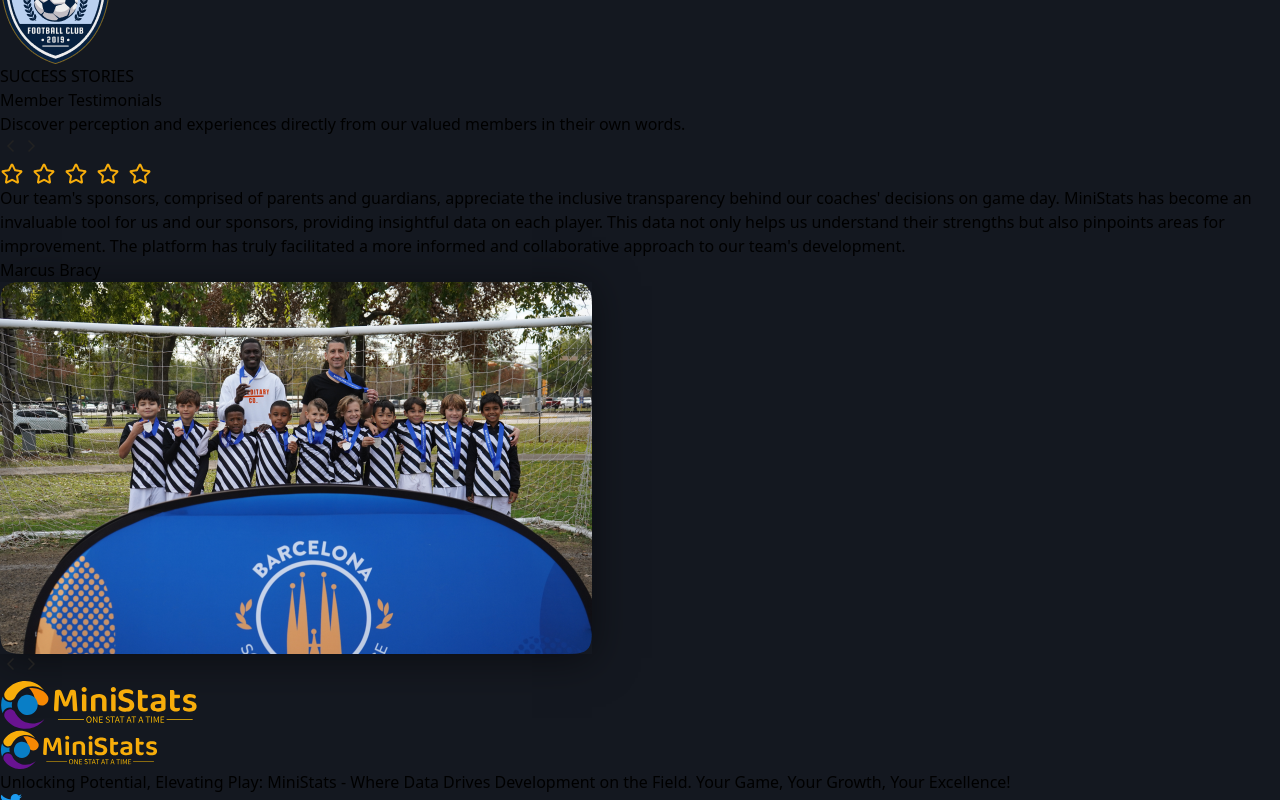
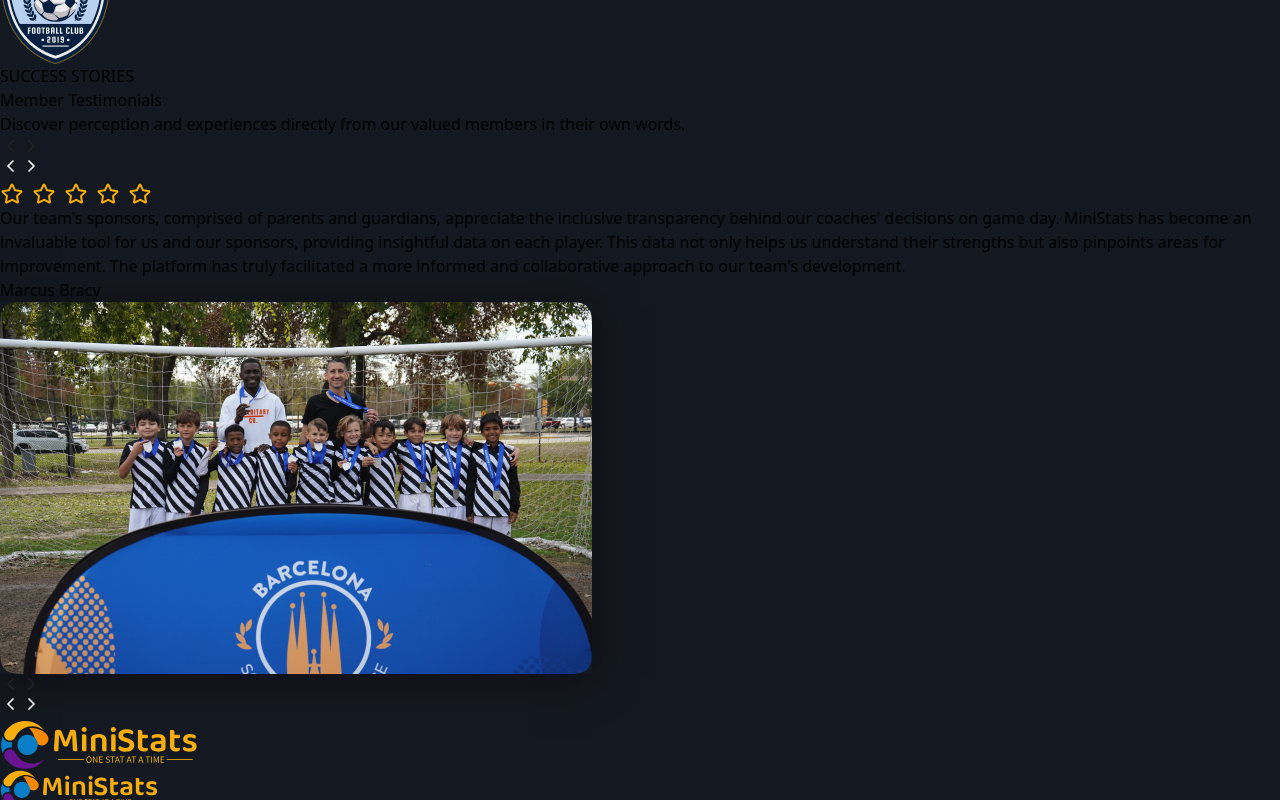
Before and after one commit to devbyishtiaq/ministats, a React (Create React App) app: page / in a window 1280 px wide. Shown: the part 5180-5980 px from the top of the page. Built offline with nearby package versions, Linux system fonts and the light colour scheme.

Commit message:
added hover effect for slider buttons

```diff
--- a/src/components/home/Testimonials.jsx
+++ b/src/components/home/Testimonials.jsx
@@ -41,16 +41,18 @@
         {/* slider buttons */}
         <div className="lg:flex hidden items-center gap-3 justify-end text-white pr-2">
           <button
-            className="flex items-center justify-center h-10 w-10 rounded-full bg-white hover:bg-secondary transition-all duration-100"
+            className="flex items-center justify-center h-10 w-10 rounded-full bg-white hover:bg-secondary transition-all duration-100 group"
             onClick={prevSlide}
           >
-            <ArrowLeft stroke="#222" />
+            <ArrowLeft stroke="#222" className="group-hover:hidden" />
+            <ArrowLeft className="group-hover:block hidden" />
           </button>
           <button
-            className="flex items-center justify-center h-10 w-10 rounded-full bg-white hover:bg-secondary transition-all duration-100"
+            className="flex items-center justify-center h-10 w-10 rounded-full bg-white hover:bg-secondary transition-all duration-100 group"
             onClick={nextSlide}
           >
-            <ArrowRight stroke="#222" />
+            <ArrowRight stroke="#222" className="group-hover:hidden" />
+            <ArrowRight className="group-hover:block hidden" />
           </button>
         </div>
         <div
@@ -82,16 +84,18 @@
         {/* slider buttons */}
         <div className="flex lg:hidden items-center justify-center mt-6 gap-3 text-white pr-2">
           <button
-            className="flex items-center justify-center h-10 w-10 rounded-full bg-white hover:bg-secondary transition-all duration-100"
+            className="flex items-center justify-center h-10 w-10 rounded-full bg-white hover:bg-secondary transition-all duration-100 group"
             onClick={prevSlide}
           >
-            <ArrowLeft stroke="#222" />
+            <ArrowLeft stroke="#222" className="group-hover:hidden" />
+            <ArrowLeft className="group-hover:block hidden" />
           </button>
           <button
-            className="flex items-center justify-center h-10 w-10 rounded-full bg-white hover:bg-secondary transition-all duration-100"
+            className="flex items-center justify-center h-10 w-10 rounded-full bg-white hover:bg-secondary transition-all duration-100 group"
             onClick={nextSlide}
           >
-            <ArrowRight stroke="#222" />
+            <ArrowRight stroke="#222" className="group-hover:hidden" />
+            <ArrowRight className="group-hover:block hidden" />
           </button>
         </div>
       </div>
--- a/src/icons/ArrowLeft.jsx
+++ b/src/icons/ArrowLeft.jsx
@@ -12,7 +12,7 @@
     >
       <path
         d="M13 15L8 10L13 5"
-        stroke={props.stroke}
+        stroke={props.stroke || "#fff"}
         strokeWidth="1.66667"
         strokeLinecap="round"
         strokeLinejoin="round"
--- a/src/icons/ArrowRight.jsx
+++ b/src/icons/ArrowRight.jsx
@@ -14,7 +14,7 @@
         <path
           id="Icon"
           d="M8 15L13 10L8 5"
-          stroke={props.stroke}
+          stroke={props.stroke || "#fff"}
           strokeWidth="1.66667"
           strokeLinecap="round"
           strokeLinejoin="round"
```
